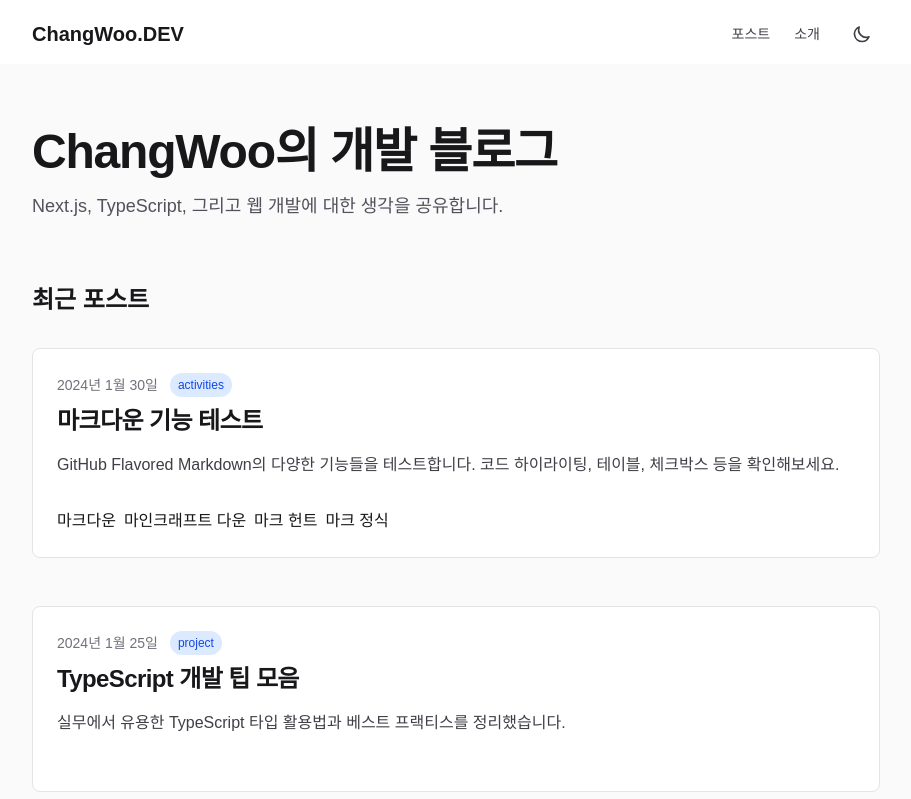
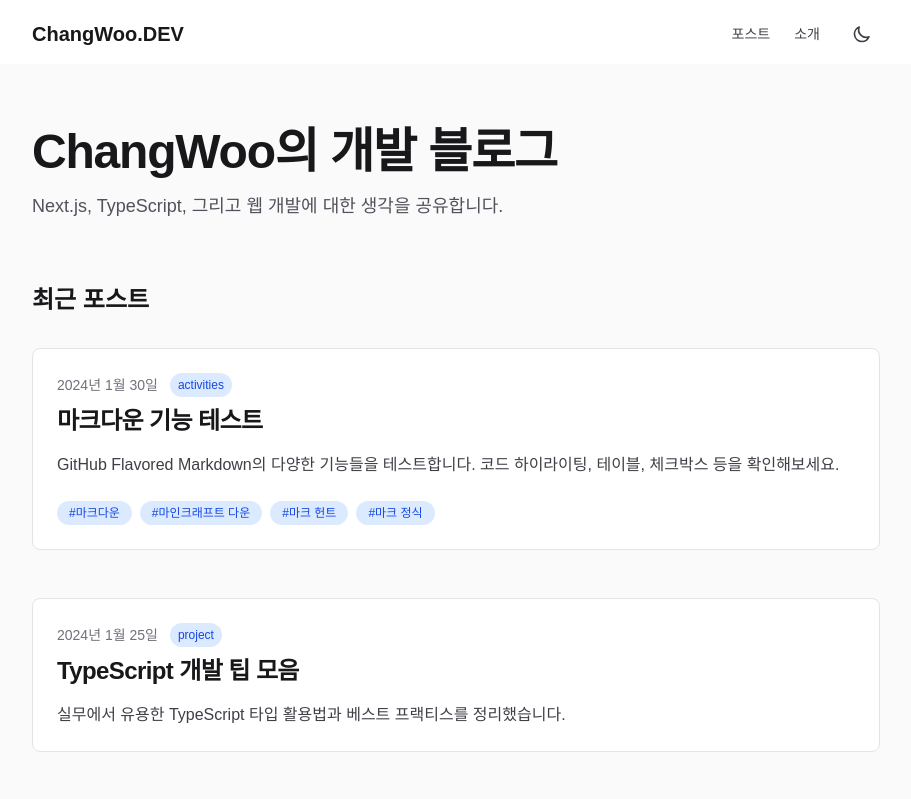
Before and after one commit to changchangwoo/DevBLOG, a Next.js app: page / in a window 1280 px wide. Shown: the top 799 px of the page, without its empty margins (184-1095 px from the left). Built offline with nearby package versions, Linux system fonts and the light colour scheme.

Commit message:
Refactor : 포스트 카드 공통 컴포넌트 구현

```diff
--- /dev/null
+++ b/app/components/PostCard.tsx
@@ -0,0 +1,50 @@
+import Link from "next/link";
+import type { PostPreview } from "@/lib/posts";
+
+interface PostCardProps {
+  post: PostPreview;
+  showCategory?: boolean;
+}
+
+export default function PostCard({ post, showCategory = true }: PostCardProps) {
+  return (
+    <article className="group relative rounded-lg border border-zinc-200 bg-white p-6 hover:shadow-lg dark:border-zinc-800 dark:bg-zinc-900 dark:hover:border-zinc-700">
+      <Link href={`/post/${post.slug}`}>
+        <div className="flex flex-col gap-2">
+          <div className="flex items-center gap-3">
+            <time className="text-sm text-zinc-500 dark:text-zinc-400">
+              {new Date(post.date).toLocaleDateString("ko-KR", {
+                year: "numeric",
+                month: "long",
+                day: "numeric",
+              })}
+            </time>
+            {showCategory && (
+              <span className="rounded-full bg-blue-100 px-2 py-1 text-xs text-blue-700 dark:bg-blue-900/30 dark:text-blue-400">
+                {post.category}
+              </span>
+            )}
+          </div>
+          <h3 className="text-2xl font-semibold tracking-tight text-zinc-900  group-hover:text-blue-600 dark:text-zinc-50 dark:group-hover:text-blue-400">
+            {post.title}
+          </h3>
+          <p className="mt-2 text-zinc-700 dark:text-zinc-300">
+            {post.excerpt}
+          </p>
+          {post.tag.length > 0 && (
+            <div className="mt-4 flex flex-wrap gap-2">
+              {post.tag.map((tag) => (
+                <span
+                  key={tag}
+                  className="rounded-full bg-blue-100 px-3 py-1 text-xs font-medium text-blue-700 dark:bg-blue-900 dark:text-blue-300"
+                >
+                  #{tag}
+                </span>
+              ))}
+            </div>
+          )}
+        </div>
+      </Link>
+    </article>
+  );
+}
--- a/app/page.tsx
+++ b/app/page.tsx
@@ -1,5 +1,5 @@
-import Link from "next/link";
 import { getAllPosts } from "@/lib/posts";
+import PostCard from "./components/PostCard";
 
 export default function Home() {
   const posts = getAllPosts();
@@ -22,42 +22,7 @@ export default function Home() {
           </h2>
           <div className="space-y-12">
             {posts.map((post) => (
-              <article
-                key={post.slug}
-                className="group relative rounded-lg border border-zinc-200 bg-white p-6 hover:shadow-lg dark:border-zinc-800 dark:bg-zinc-900 dark:hover:border-zinc-700"
-              >
-                <Link href={`/post/${post.slug}`}>
-                  <div className="flex flex-col gap-2">
-                    <div className="flex items-center gap-3">
-                      <time className="text-sm text-zinc-500 dark:text-zinc-400">
-                        {new Date(post.date).toLocaleDateString("ko-KR", {
-                          year: "numeric",
-                          month: "long",
-                          day: "numeric",
-                        })}
-                      </time>
-                      <span className="text-xs px-2 py-1 rounded-full bg-blue-100 text-blue-700 dark:bg-blue-900/30 dark:text-blue-400">
-                        {post.category}
-                      </span>
-                    </div>
-                    <h3 className="text-2xl font-semibold tracking-tight text-zinc-900  group-hover:text-blue-600 dark:text-zinc-50 dark:group-hover:text-blue-400">
-                      {post.title}
-                    </h3>
-                    <p className="mt-2 text-zinc-700 dark:text-zinc-300">
-                      {post.excerpt}
-                    </p>
-                    <div className="mt-4 flex items-center gap-2 text-sm text-zinc-600 dark:text-zinc-400"></div>
-                    <div className="flex gap-2">
-                      {post.tag &&
-                        post.tag.map((item, index) => (
-                          <span key={`${item}-${index}`} className="tag-style">
-                            {item}
-                          </span>
-                        ))}
-                    </div>
-                  </div>
-                </Link>
-              </article>
+              <PostCard key={post.slug} post={post} showCategory={true} />
             ))}
           </div>
         </section>
--- a/app/post/PostList.tsx
+++ b/app/post/PostList.tsx
@@ -1,8 +1,8 @@
 "use client";
 
-import Link from "next/link";
 import { useState, useMemo } from "react";
 import type { PostPreview } from "@/lib/posts";
+import PostCard from "@/app/components/PostCard";
 
 interface PostListProps {
   posts: PostPreview[];
@@ -93,44 +93,7 @@ export default function PostList({ posts, tags }: PostListProps) {
       <div className="space-y-12">
         {filteredPosts.length > 0 ? (
           filteredPosts.map((post) => (
-            <article
-              key={post.slug}
-              className="group relative rounded-lg border border-zinc-200 bg-white p-6  hover:shadow-lg dark:border-zinc-800 dark:bg-zinc-900 dark:hover:border-zinc-700"
-            >
-              <Link href={`/post/${post.slug}`}>
-                <div className="flex flex-col gap-2">
-                  <time className="text-sm text-zinc-500 dark:text-zinc-400">
-                    {new Date(post.date).toLocaleDateString("ko-KR", {
-                      year: "numeric",
-                      month: "long",
-                      day: "numeric",
-                    })}
-                  </time>
-                  <h3 className="text-2xl font-semibold tracking-tight text-zinc-900  group-hover:text-blue-600 dark:text-zinc-50 dark:group-hover:text-blue-400">
-                    {post.title}
-                  </h3>
-                  <p className="mt-2 text-zinc-700 dark:text-zinc-300">
-                    {post.excerpt}
-                  </p>
-                  <div className="mt-4 flex flex-wrap items-center gap-2 text-sm text-zinc-600 dark:text-zinc-400">
-                    {post.tag.length > 0 && (
-                      <>
-                        <div className="flex flex-wrap gap-2">
-                          {post.tag.map((tag) => (
-                            <span
-                              key={tag}
-                              className="rounded-full bg-blue-100 px-3 py-1 text-xs font-medium text-blue-700 dark:bg-blue-900 dark:text-blue-300"
-                            >
-                              #{tag}
-                            </span>
-                          ))}
-                        </div>
-                      </>
-                    )}
-                  </div>
-                </div>
-              </Link>
-            </article>
+            <PostCard key={post.slug} post={post} showCategory={true} />
           ))
         ) : (
           <p className="text-center text-zinc-500 dark:text-zinc-400">
```
